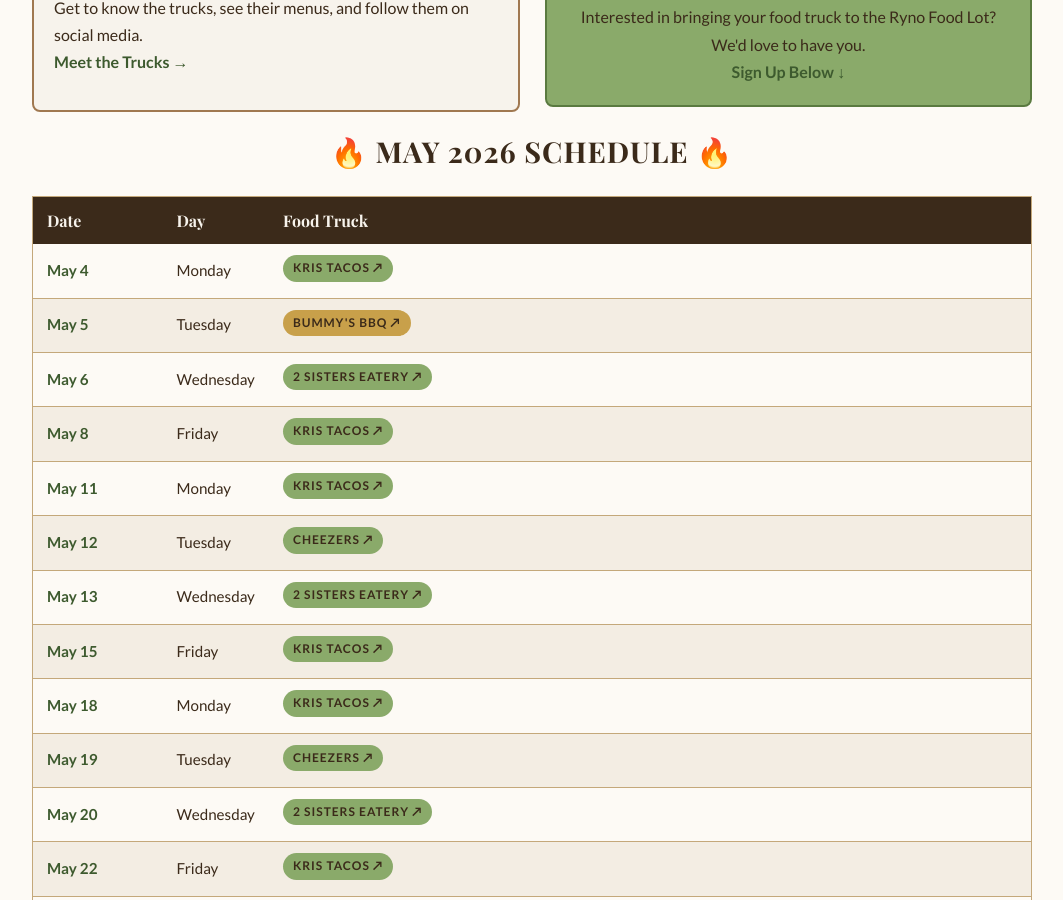
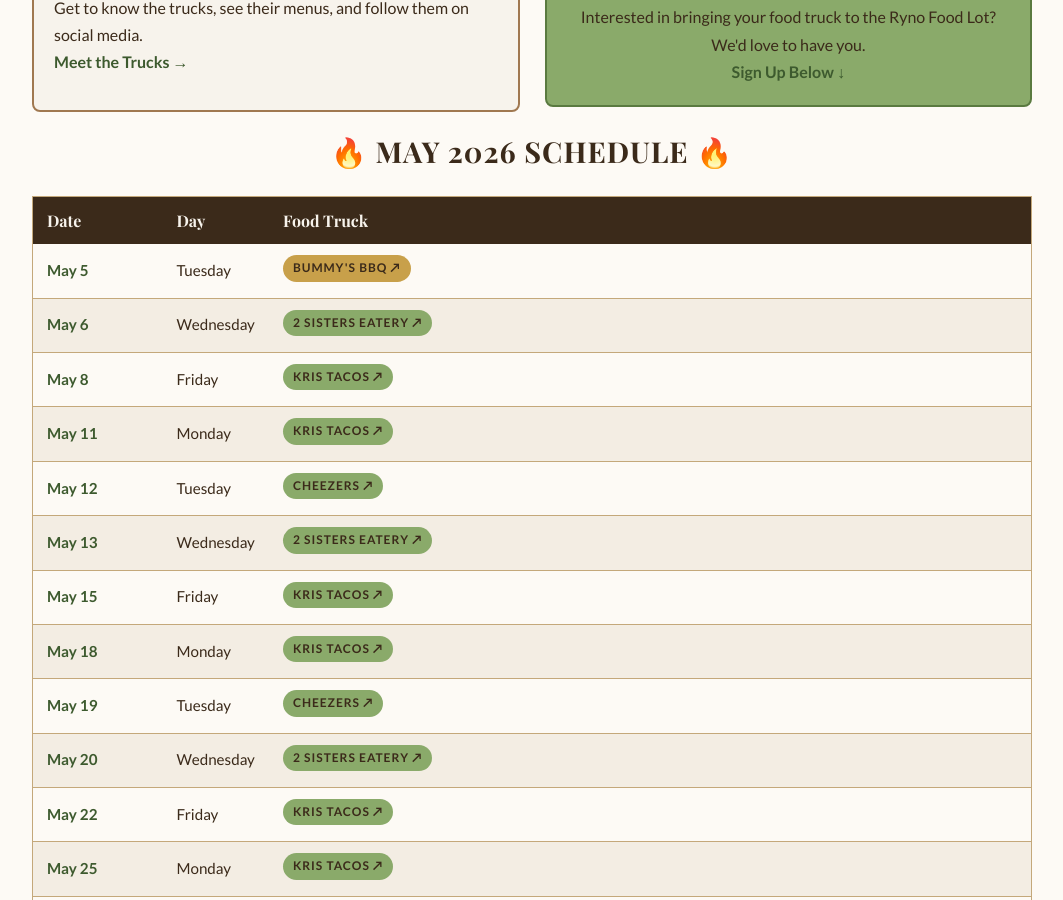
Before and after one commit to blueearthcommunitymarket/blueearthcommunitymarket.github.io, a Jekyll site: the page built from ryno-food-lot/index.html, in a window 1280 px wide and 900 px high, scrolled down 479 px. Shown: the whole window, without its empty margins (108-1171 px from the left). Built offline with Jekyll 4.4.1, drawn with Linux system fonts in a browser that asks for light colours; some web fonts are replaced.

Commit message:
food-lot: remove past dates (auto-cleanup 2026-05-04)

```diff
--- a/ryno-food-lot/index.html
+++ b/ryno-food-lot/index.html
@@ -224,7 +224,7 @@
             <tbody>
 
 
-                <tr><td class="race-date">May 4</td><td>Monday</td><td><span class="tag"><a href="https://www.facebook.com/share/1AquB7sxYj/?mibextid=wwXIfr" target="_blank" rel="noopener" style="color:inherit;text-decoration:none;">Kris Tacos ↗</a></span></td></tr>
+
                 <tr><td class="race-date">May 5</td><td>Tuesday</td><td><span class="tag tag-gold"><a href="https://www.facebook.com/share/1GXr44CKx8/?mibextid=wwXIfr" target="_blank" rel="noopener" style="color:inherit;text-decoration:none;">Bummy's BBQ ↗</a></span></td></tr>
                 <tr><td class="race-date">May 6</td><td>Wednesday</td><td><span class="tag"><a href="https://www.facebook.com/share/18GUPLUwMf/?mibextid=wwXIfr" target="_blank" rel="noopener" style="color:inherit;text-decoration:none;">2 Sisters Eatery ↗</a></span></td></tr>
                 <tr><td class="race-date">May 8</td><td>Friday</td><td><span class="tag"><a href="https://www.facebook.com/share/1AquB7sxYj/?mibextid=wwXIfr" target="_blank" rel="noopener" style="color:inherit;text-decoration:none;">Kris Tacos ↗</a></span></td></tr>
```
